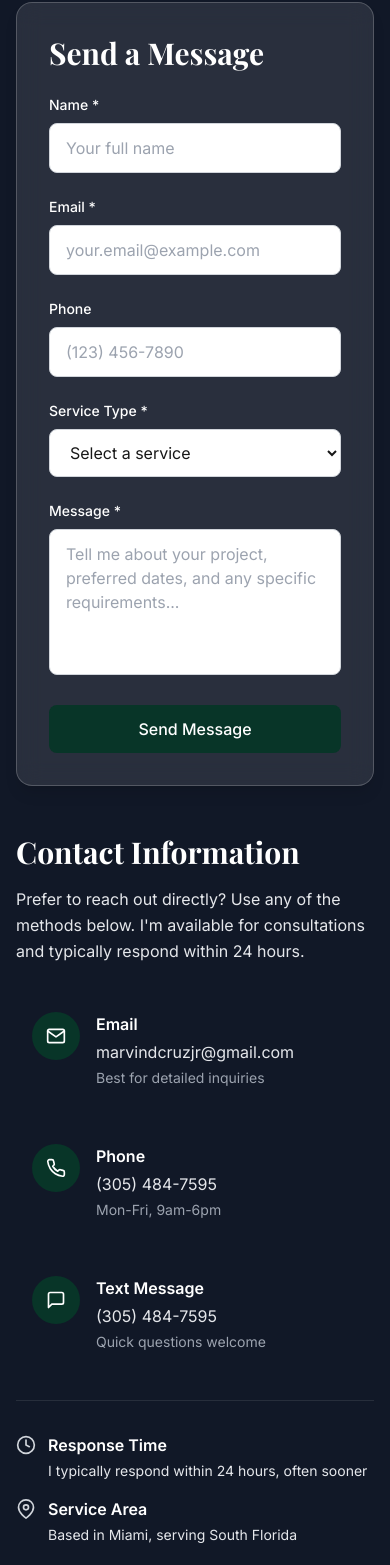
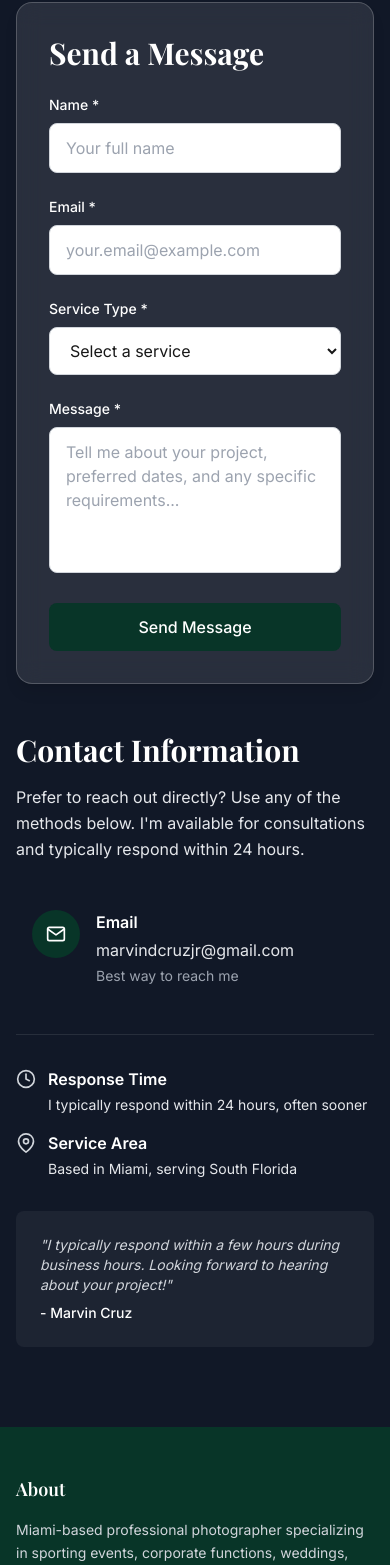
Before and after one commit to cdeleon-305/marvin-cruz-photography, a Next.js app: page /contact in a window 390 px wide. Shown: the part 426-1991 px from the top of the page. Built offline with nearby package versions, Linux system fonts and the light colour scheme; a web font is replaced by a local one.

Commit message:
chore: removing PHONE NUMBER

```diff
--- a/app/api/contact/route.ts
+++ b/app/api/contact/route.ts
@@ -6,7 +6,7 @@ const resend = new Resend(process.env.RESEND_API_KEY);
 export async function POST(request: Request) {
   try {
     const body = await request.json();
-    const { name, email, phone, serviceType, message } = body;
+    const { name, email, serviceType, message } = body;
 
     // Validate required fields
     if (!name || !email || !serviceType || !message) {
@@ -36,7 +36,6 @@ export async function POST(request: Request) {
           <h2>New Contact Form Submission</h2>
           <p><strong>Name:</strong> ${name}</p>
           <p><strong>Email:</strong> ${email}</p>
-          <p><strong>Phone:</strong> ${phone || "Not provided"}</p>
           <p><strong>Service Type:</strong> ${serviceType}</p>
           <p><strong>Message:</strong></p>
           <p>${message}</p>
--- a/components/ContactForm.tsx
+++ b/components/ContactForm.tsx
@@ -6,7 +6,6 @@ export default function ContactForm() {
   const [formData, setFormData] = useState({
     name: "",
     email: "",
-    phone: "",
     serviceType: "",
     message: "",
   });
@@ -32,7 +31,6 @@ export default function ContactForm() {
         setFormData({
           name: "",
           email: "",
-          phone: "",
           serviceType: "",
           message: "",
         });
@@ -92,22 +90,6 @@ export default function ContactForm() {
             onChange={handleChange}
             className="w-full px-4 py-3 bg-white border border-gray-300 rounded-lg focus:ring-2 focus:ring-brand focus:border-transparent transition-colors"
             placeholder="your.email@example.com"
-          />
-        </div>
-
-        {/* Phone */}
-        <div>
-          <label htmlFor="phone" className="block text-sm font-medium text-white mb-2">
-            Phone
-          </label>
-          <input
-            type="tel"
-            id="phone"
-            name="phone"
-            value={formData.phone}
-            onChange={handleChange}
-            className="w-full px-4 py-3 bg-white border border-gray-300 rounded-lg focus:ring-2 focus:ring-brand focus:border-transparent transition-colors"
-            placeholder="(123) 456-7890"
           />
         </div>
 
--- a/components/ContactInfo.tsx
+++ b/components/ContactInfo.tsx
@@ -1,4 +1,4 @@
-import { FiMail, FiPhone, FiMessageSquare, FiClock, FiMapPin } from "react-icons/fi";
+import { FiMail, FiClock, FiMapPin } from "react-icons/fi";
 
 export default function ContactInfo() {
   return (
@@ -28,41 +28,7 @@ export default function ContactInfo() {
           <div>
             <h3 className="font-semibold text-white mb-1">Email</h3>
             <p className="text-gray-200">marvindcruzjr@gmail.com</p>
-            <p className="text-sm text-gray-400 mt-1">Best for detailed inquiries</p>
-          </div>
-        </a>
-
-        {/* Phone */}
-        <a
-          href="tel:+13054847595"
-          className="flex items-start space-x-4 p-4 rounded-lg hover:bg-gray-50/5 transition-colors group"
-        >
-          <div className="flex-shrink-0">
-            <div className="w-12 h-12 bg-brand text-white rounded-full flex items-center justify-center group-hover:bg-gray-800 transition-colors">
-              <FiPhone className="w-5 h-5" />
-            </div>
-          </div>
-          <div>
-            <h3 className="font-semibold text-white mb-1">Phone</h3>
-            <p className="text-gray-200">(305) 484-7595</p>
-            <p className="text-sm text-gray-400 mt-1">Mon-Fri, 9am-6pm</p>
-          </div>
-        </a>
-
-        {/* Text/SMS */}
-        <a
-          href="sms:+13054847595"
-          className="flex items-start space-x-4 p-4 rounded-lg hover:bg-gray-50/5 transition-colors group"
-        >
-          <div className="flex-shrink-0">
-            <div className="w-12 h-12 bg-brand text-white rounded-full flex items-center justify-center group-hover:bg-gray-800 transition-colors">
-              <FiMessageSquare className="w-5 h-5" />
-            </div>
-          </div>
-          <div>
-            <h3 className="font-semibold text-white mb-1">Text Message</h3>
-            <p className="text-gray-200">(305) 484-7595</p>
-            <p className="text-sm text-gray-400 mt-1">Quick questions welcome</p>
+            <p className="text-sm text-gray-400 mt-1">Best way to reach me</p>
           </div>
         </a>
       </div>
```
